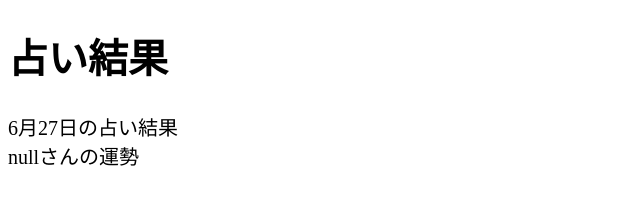
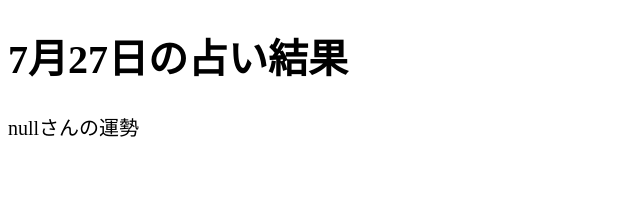
Before and after one commit to Irodorinoiro/uranai, a plain HTML site: page result.html in a window 1280 px wide. Shown: the whole page, without its empty margins (0-640 px from the left). Drawn offline with Linux system fonts and the light colour scheme; a web font is replaced by a local one.

Commit message:
変数をグローバル変数に変更

```diff
--- a/result.html
+++ b/result.html
@@ -11,8 +11,10 @@
     <title>占い結果</title>
   </head>
   <body>
-    <h1>占い結果</h1>
-    <p id="info_output"></p>  <!--取得した名前, 生年月日をJSで表示-->
+    <div>
+      <h1 id="title_output"></h1>
+      <p id="name_output"></p><!--取得した名前, 生年月日をJSで表示-->
+    </div>
     <script src="result.js"></script>
   </body>
 </html>
--- a/result.js
+++ b/result.js
@@ -1,8 +1,8 @@
-(function () {
-  "use strict";
-  const info_output = document.getElementById("info_output");
+let today = new Date();
+let today_month = today.getMonth() + 1;
+let today_day = today.getDate();
+let today_info = today.getFullYear() + today_month + today_day;
 
-  function $info_output() {
 // URLのパラメータを取得する関数
 const params = new URLSearchParams(window.location.search);
 // パラメータからnameを取得
@@ -11,17 +11,23 @@
 const month = parseInt(params.get("month"));
 const day = parseInt( params.get("day"));
 
-    let today = new Date();
-    let today_month = today.getMonth();
-    let today_day = today.getDate();
-    let today_info = today.getFullYear() + today_month + today_day;
+(function () {
+  "use strict";
+  const name_output = document.getElementById("name_output");
+  const title_output = document.getElementById("title_output");
+
+  function $name_output() {
     // HTMLで表示する
-    info_output.textContent = `${today_month}月${today_day}日の占い結果\n`;
-    info_output.textContent += `${name}さんの運勢\n`;
-    //info_output.textContent += `${year}年${month}月${day}日生まれ`;
+    name_output.textContent += `${name}さんの運勢\n`;
+    //name_output.textContent += `${year}年${month}月${day}日生まれ`;
+  }
+
+  function $title_output(){
+    title_output.textContent = `${today_month}月${today_day}日の占い結果\n`;
   }
   window.addEventListener("DOMContentLoaded", function () {
-    $info_output();
+    $name_output();
+    $title_output();
   });
 })();
 // URLで遷移するときは, URLにパラメータをつけて遷移する方法しかない
```
Lines whose indentation alone changed are shown as unchanged.
